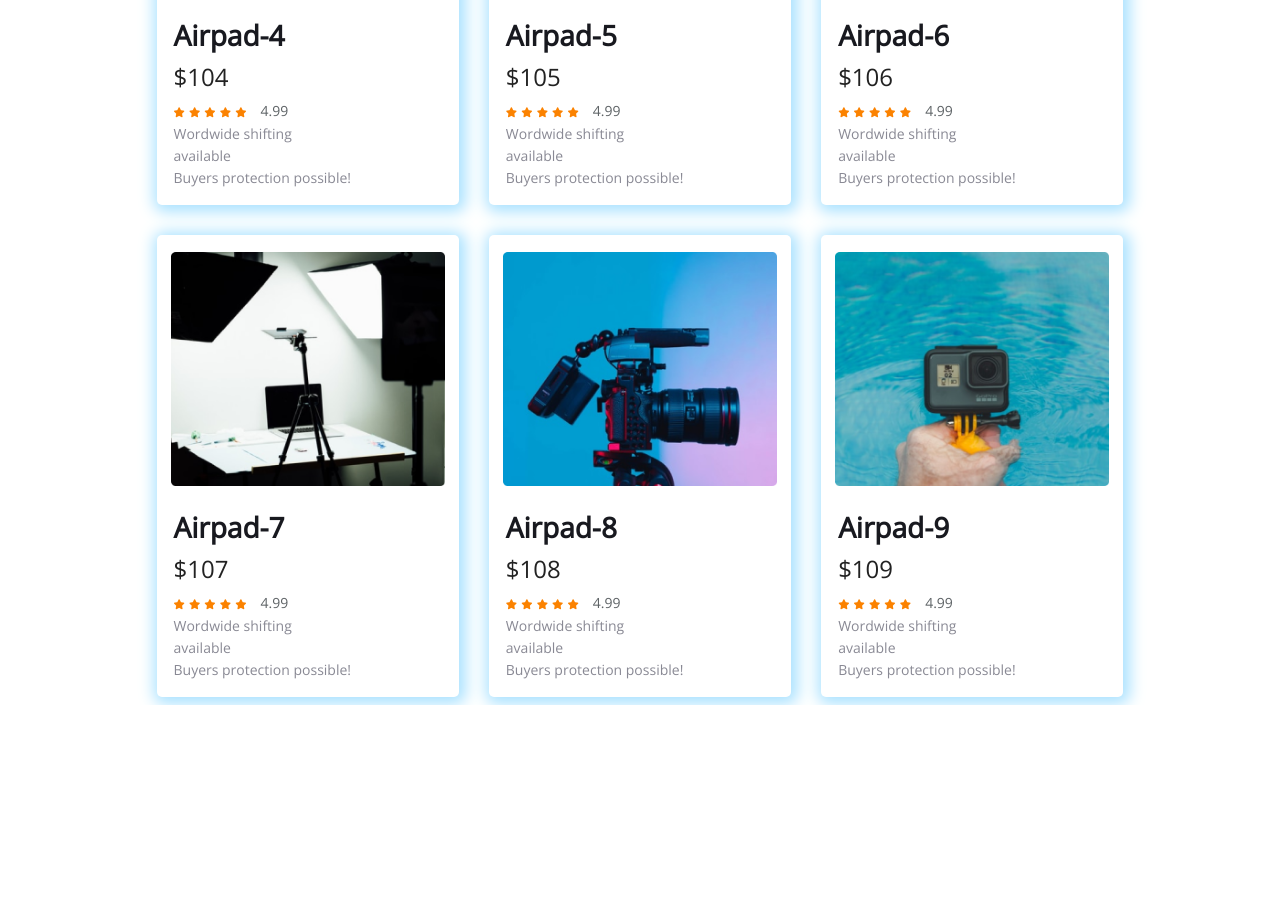
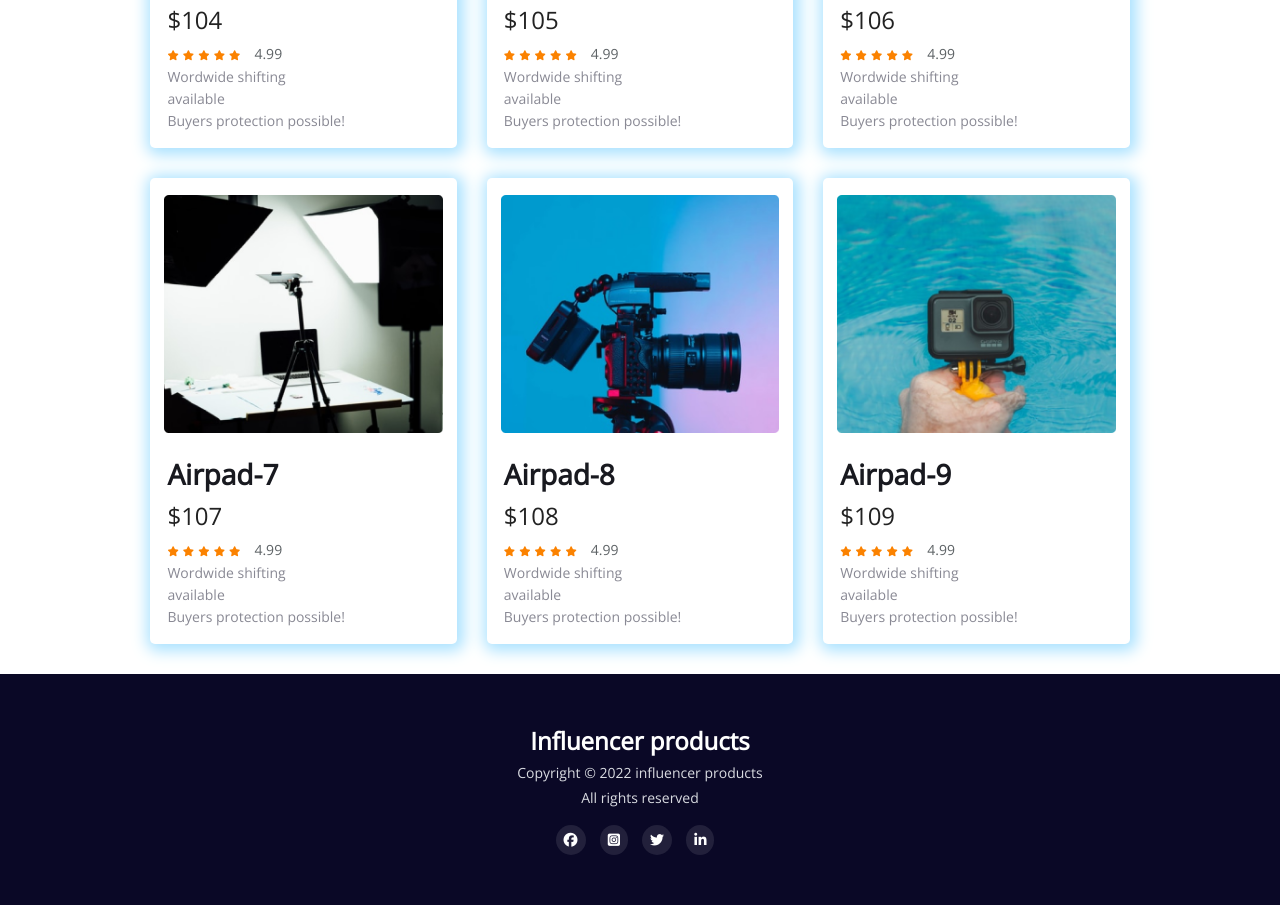
Before and after one commit to Mehedi4467/influencer-gear, a plain HTML site: page index.html in a window 1280 px wide. Shown: the part 1662-2567 px from the top of the page. Before the commit the page ends 2367 px from the top, so only its background shows below. Drawn offline with nearby package versions, Linux system fonts and the light colour scheme.

Commit message:
footer add

```diff
--- a/css/style.css
+++ b/css/style.css
@@ -2,6 +2,7 @@
 @import url('https://fonts.googleapis.com/css2?family=Open+Sans&display=swap');
 *{
     font-family: 'Open Sans', sans-serif;
+    margin: 0;
 
 }
 
@@ -146,6 +147,10 @@ banner-section css strat here
     padding:17px 14px;
 
 }
+.collection-image img{
+    width: 100%;
+
+}
 .collection-details{
     padding:0 17px 15px;
 }
@@ -174,13 +179,47 @@ banner-section css strat here
     font-size: 24px;
     font-weight: normal;
 }
-.collection-image img{
-    width: 100%;
 
-
-}
 .collection-details p{
     font-size: 14px;
     color: #898994;
     margin: 3px 0;
 }
+/*----------------------------------
+ collection style end here
+------------------------------------ */
+
+
+
+
+
+
+
+/*----------------------------------
+ footer style start here
+------------------------------------ */
+.footer-area{
+    margin-top: 30px;
+    background-color: #0A0826;
+    text-align: center;
+}
+.footer-area{
+    padding: 50px;
+}
+.footer-title h2{
+    color: #fff;
+    font-size: 24px;
+}
+.footer-title p{
+    color: #D9DBE1;
+    font-size: 14px;
+}
+.footer-icon i{
+    margin-top: 12px;
+    margin-right: 10px;
+    font-size: 14px;
+    border-radius: 100%;
+    padding: 8px;
+    color: #fff;
+    background-color: #22203B;
+}
--- a/index.html
+++ b/index.html
@@ -282,5 +282,41 @@
             </div>
         </div>
     </section>
+
+    <!-- collection area html end  -->
+
+
+
+
+
+
+
+
+
+
+
+
+
+
+
+
+
+
+    <!-- footer area html start here  -->
+    <footer class=" footer-area">
+        <div class="footer-title">
+            <h2>Influencer products</h2>
+            <p>Copyright &#169; 2022 influencer products</p>
+            <p>All rights reserved</p>
+        </div>
+        <div class="footer-icon">
+            <i class="fab fa-facebook"></i>
+            <i class="fab fa-instagram-square"></i>
+            <i class="fab fa-twitter"></i>
+            <i class="fab fa-linkedin-in"></i>
+        </div>
+    </footer>
+    <!-- footer area html end here
+     -->
 </body>
 </html>
```
